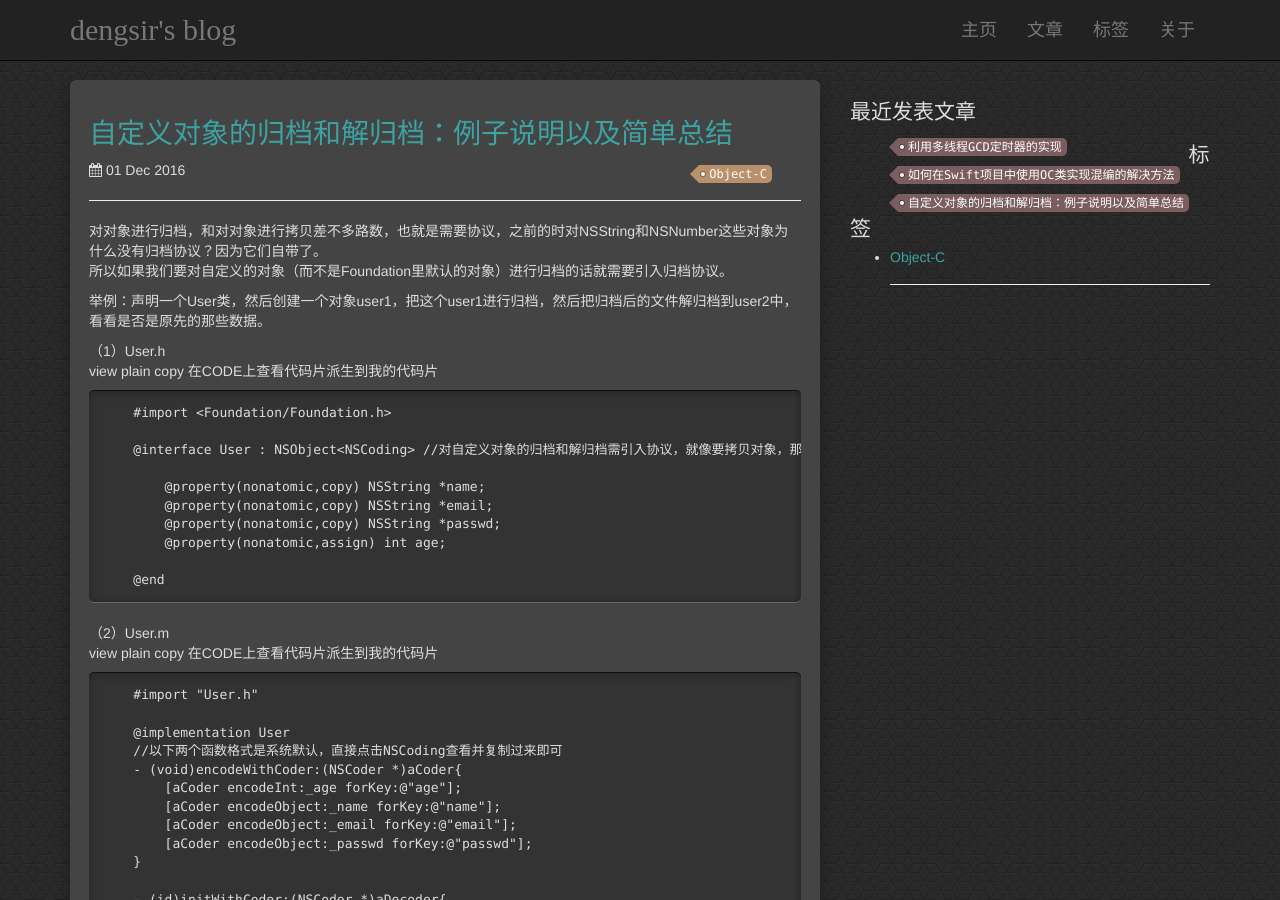
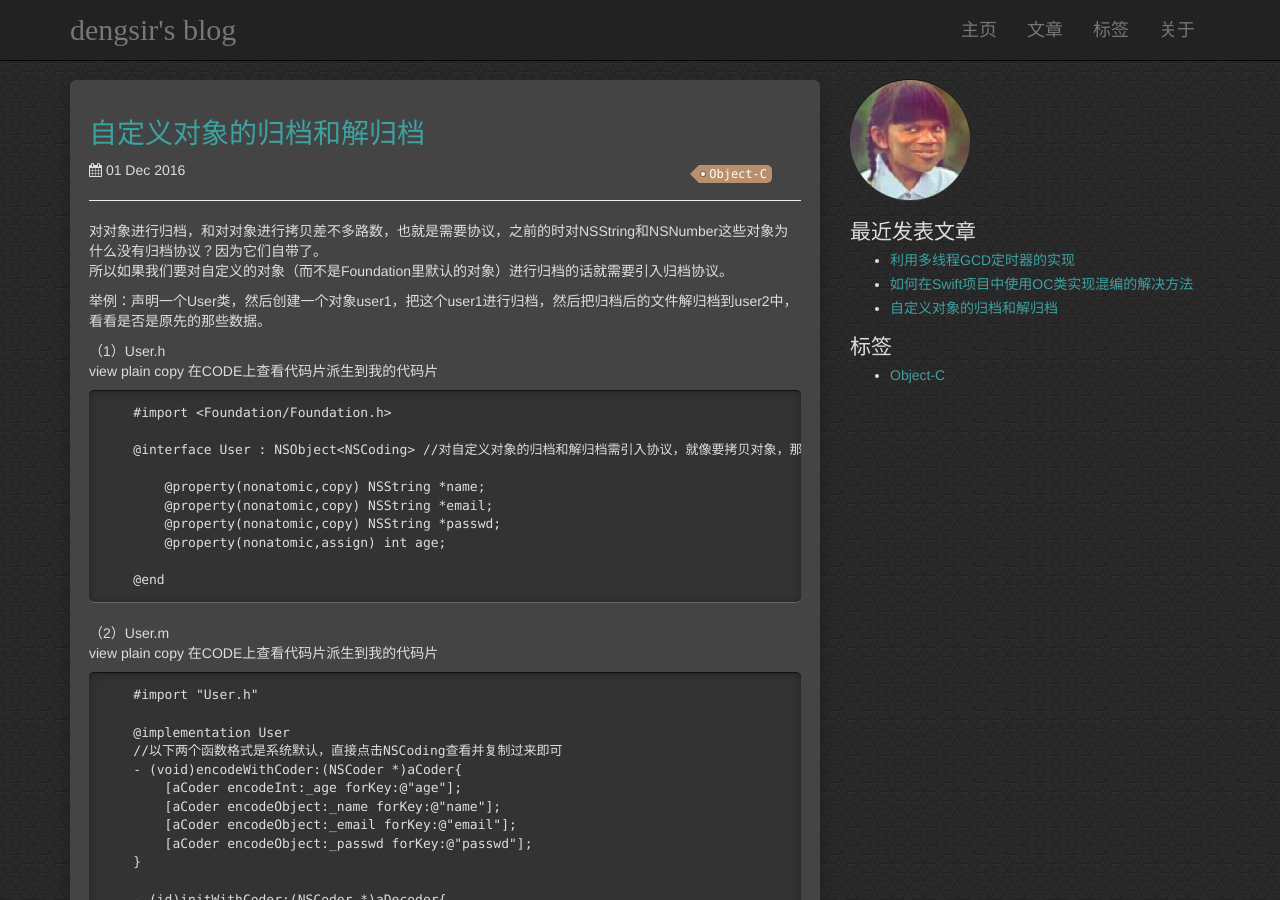
Before and after one commit to DengKaiRong/dengkairong.github.io, a Jekyll site: the page built from _posts/2016-12-01-file2.markdown, in a window 1280 px wide and 900 px high. Built offline with Jekyll 4.4.1, drawn with Linux system fonts in a browser that asks for light colours.

Commit message:
加头像

```diff
--- a/_includes/sidebar.html
+++ b/_includes/sidebar.html
@@ -1,11 +1,15 @@
 <div class="sidebar ">
+  <div class="profilepic">
+    <img lazy-src="{{ '/images/avatar.png' | prepend: site.baseurl | prepend: site.url }}" style="width:120px; height:120px; border-radius:50%; overflow:hidden;" src="{{ '/images/avatar.png' | prepend: site.baseurl | prepend: site.url }}">
+    <!--<img src="{{ '/images/fulls/img1.png' | prepend: site.baseurl | prepend: site.url }}" class="fit image">-->
+  </div>
   <h2>最近发表文章</h2>
   <ul>
     {% for post in site.posts limit:5 %}
-    <div class="tagcloud">
-      <a href="{{ site.baseurl | prepend: site.url }}{{ post.url }}" class="color5" style="font-size: 12px;">{{ post.title }}</a>
-    </div>
-    <!--<li><a href="{{ site.baseurl | prepend: site.url }}{{ post.url }}">{{ post.title }}</a></li>-->
+    <!--<div class="tagcloud">-->
+      <!--<a href="{{ site.baseurl | prepend: site.url }}{{ post.url }}" class="color5" style="font-size: 12px;">{{ post.title }}</a>-->
+    <!--</div>-->
+    <li><a href="{{ site.baseurl | prepend: site.url }}{{ post.url }}">{{ post.title }}</a></li>
     <!--<hr>-->
     {% endfor %}
   </ul>
@@ -16,7 +20,7 @@
   <ul>
     {% for tag in site.tags %}
       <li><a href="{{ site.baseurl | prepend: site.url }}/tag/{{ tag[0] }}">{{ tag[0] }}</a></li>
-      <hr>
+      <!--<hr>-->
     {% endfor %}
   </ul>
 </div>
--- a/_posts/2016-12-01-file2.markdown
+++ b/_posts/2016-12-01-file2.markdown
@@ -1,6 +1,6 @@
 ---
 layout: post
-title: 自定义对象的归档和解归档：例子说明以及简单总结
+title: 自定义对象的归档和解归档
 date: 2016-12-01
 tags: Object-C
 description: 对对象进行归档，和对对象进行拷贝差不多路数，也就是需要协议，之前的时对NSString和NSNumber这些对象为什么没有归档协议？因为它们自带了。
--- a/css/theme.scss
+++ b/css/theme.scss
@@ -254,6 +254,7 @@ ul.share-buttons {
 .tagcloud a:hover::before {
   border-right-color: #9c9;
 }
+
 //********************************************************
 //                    Post
 //********************************************************
```
Also changed, not shown: 9 other files.
